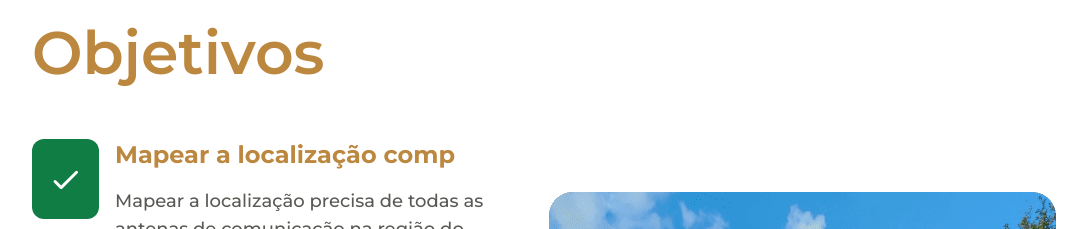
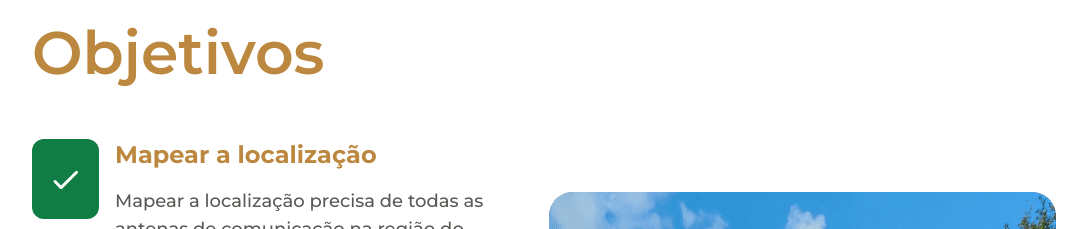
Before and after one commit to caducoder/website-amazonhack, a Next.js app: page / in a window 1280 px wide. Shown: the part 2820-3049 px from the top of the page, without its empty margins (96-1183 px from the left). Built offline with nearby package versions, Linux system fonts and the light colour scheme.

Commit message:
fix: typo

```diff
--- a/src/pages/index.tsx
+++ b/src/pages/index.tsx
@@ -55,7 +55,7 @@ export default function Home() {
             </h2>
 
             <ObjectiveCard
-              titulo='Mapear a localização comp'
+              titulo='Mapear a localização'
               icon={<CheckRoundedIcon fontSize='large' htmlColor='#fff' />}
             >
               Mapear a localização precisa de todas as antenas de comunicação na região do Amazonas, além de avaliar a eficácia da cobertura de sinal em toda a região, identificando áreas com problemas de conectividade.
```
